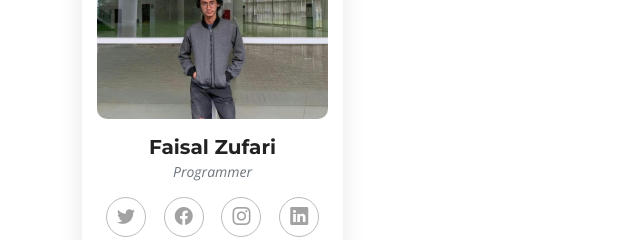
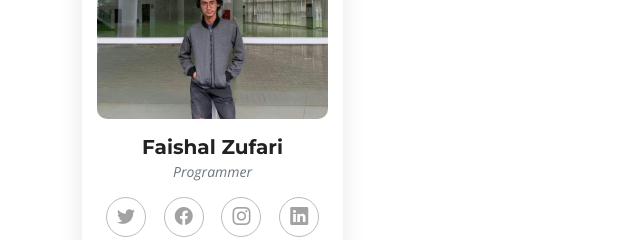
Before and after one commit to mctechnologyofficial/mctechnologyofficial.github.io, a plain HTML site: page index.html in a window 1280 px wide. Shown: the part 5240-5480 px from the top of the page, 0-640 px from the left. Drawn offline with nearby package versions, Linux system fonts and the light colour scheme.

Commit message:
finishing

```diff
--- a/index.html
+++ b/index.html
@@ -550,7 +550,7 @@
           <div class="col-xl-3 col-md-6 d-flex" data-aos="fade-up" data-aos-delay="400">
             <div class="member">
               <img src="assets/img/team/isal.jpg" class="img-fluid" alt="">
-              <h4>Faisal Zufari</h4>
+              <h4>Faishal Zufari</h4>
               <span>Programmer</span>
               <div class="social">
                 <a href=""><i class="bi bi-twitter"></i></a>
```
